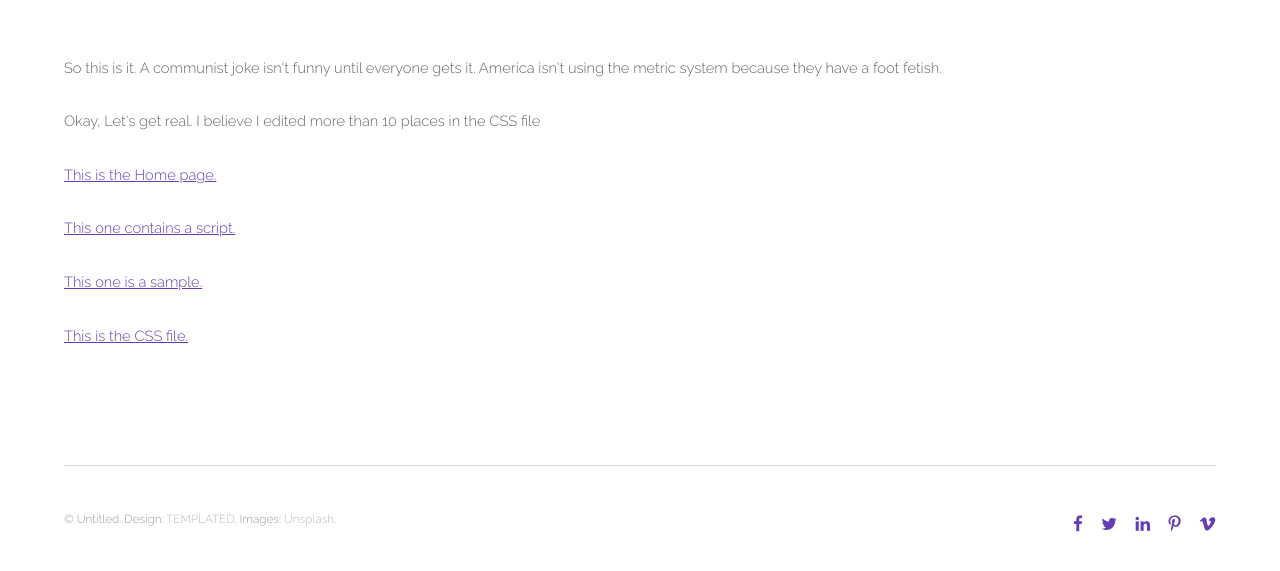
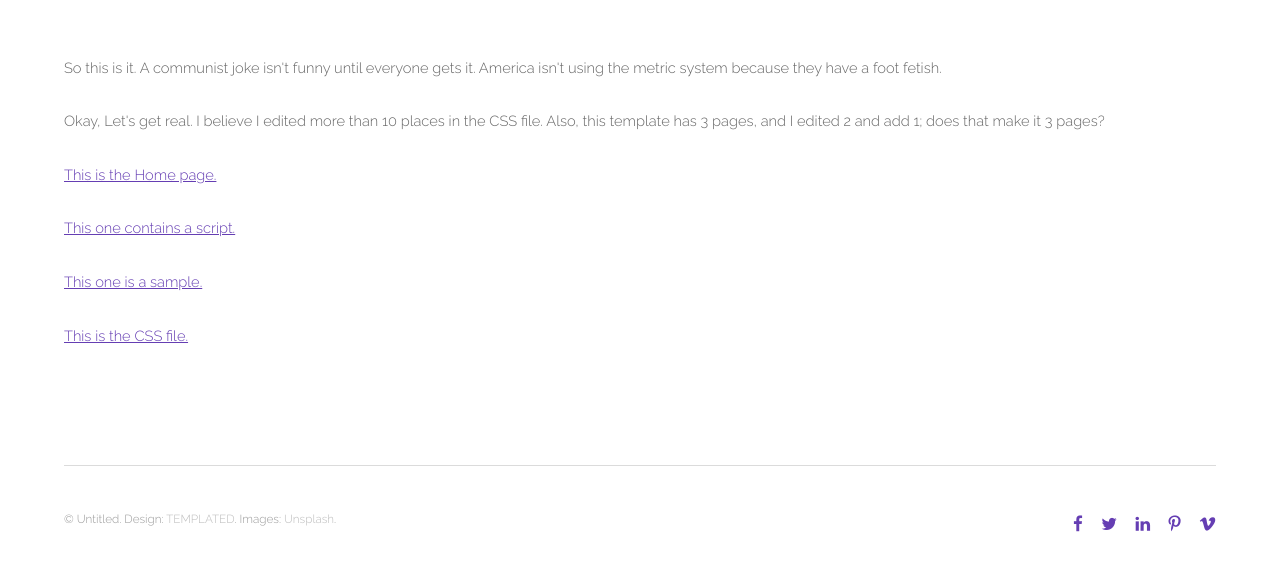
Before and after one commit to akkanath-1863715/akkanath-1863715.github.io, a plain HTML site: page myFunSite.html in a window 1280 px wide. Shown: the part 225-796 px from the top of the page. Drawn offline with Linux system fonts and the light colour scheme.

Commit message:
Update myFunSite.html

```diff
--- a/myFunSite.html
+++ b/myFunSite.html
@@ -35,7 +35,7 @@
 						<p>This is supposed to be fun trust me</p>
 					</header>
 					<p>So this is it. A communist joke isn't funny until everyone gets it. America isn't using the metric system because they have a foot fetish.</p>
-					<p>Okay, Let's get real. I believe I edited more than 10 places in the CSS file</p>
+					<p>Okay, Let's get real. I believe I edited more than 10 places in the CSS file. Also, this template has 3 pages, and I edited 2 and add 1; does that make it 3 pages?</p>
 					<p><a href="index1.html">This is the Home page.</a></p>
 					<p><a href="script.html">This one contains a script.</a></p>
 					<p><a href="elements.html">This one is a sample.</a></p>
```
